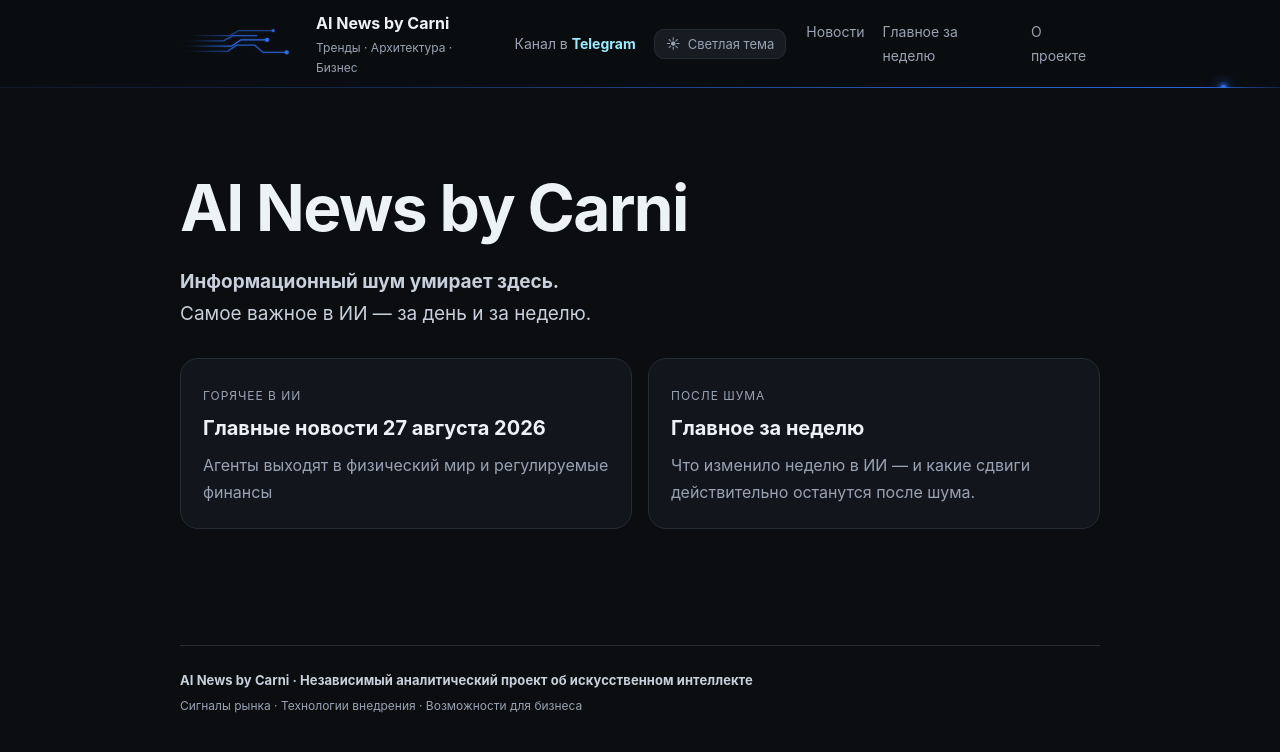
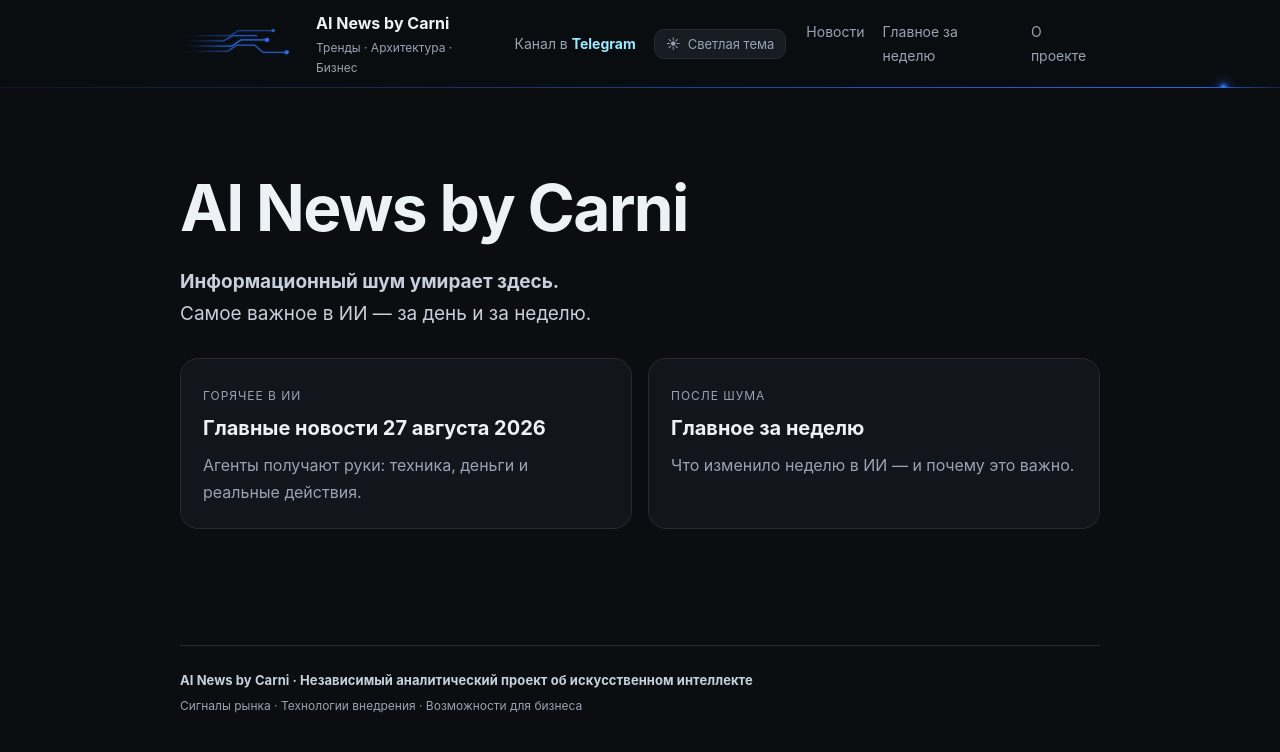
Before and after one commit to DmitryCarni/ai-news-by-carni, a Jekyll site: the page built from index.md, in a window 1280 px wide. Shown: the top 752 px of the page. Built offline with Jekyll 4.4.1, drawn with Linux system fonts in a browser that asks for light colours.

Commit message:
Refine homepage card teasers

```diff
--- a/index.md
+++ b/index.md
@@ -17,7 +17,7 @@ title: Главная
 <a class="card" href="{{ latest_daily.url | relative_url }}">
   <span class="kicker">ГОРЯЧЕЕ В ИИ</span>
   <strong>{{ latest_daily.title | replace: "ИИ новости:", "Главные новости" }}</strong>
-  <p>{{ latest_daily.card_title | default: latest_daily.summary | default: latest_daily.description }}</p>
+  <p>{{ latest_daily.card_title | replace: "Агенты выходят в физический мир и регулируемые финансы", "Агенты получают руки: техника, деньги и реальные действия." | default: latest_daily.summary | default: latest_daily.description }}</p>
 </a>
 {% else %}
 <a class="card" href="{{ '/daily/' | relative_url }}">
@@ -31,13 +31,13 @@ title: Главная
 <a class="card" href="{{ latest_weekly.url | relative_url }}">
   <span class="kicker">ПОСЛЕ ШУМА</span>
   <strong>Главное за неделю</strong>
-  <p>Что изменило неделю в ИИ — и какие сдвиги действительно останутся после шума.</p>
+  <p>Что изменило неделю в ИИ — и почему это важно.</p>
 </a>
 {% else %}
 <a class="card" href="{{ '/weekly/' | relative_url }}">
   <span class="kicker">ПОСЛЕ ШУМА</span>
   <strong>Главное за неделю</strong>
-  <p>Что изменило неделю в ИИ — и какие сдвиги действительно останутся после шума.</p>
+  <p>Что изменило неделю в ИИ — и почему это важно.</p>
 </a>
 {% endif %}
 </div>
```
